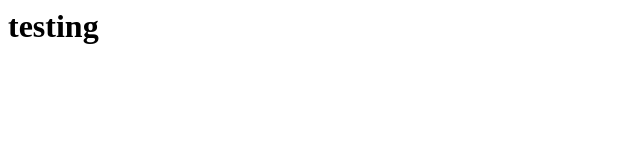
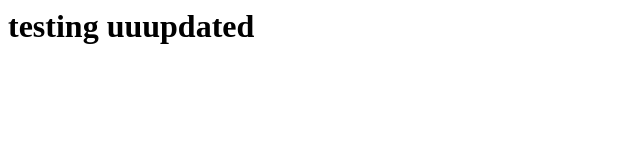
Before and after one commit to queensco/queensco.github.io, a plain HTML site: page index.html in a window 1280 px wide. Shown: the whole page, without its empty margins (0-640 px from the left). Drawn offline with Linux system fonts and the light colour scheme.

```diff
--- a/index.html
+++ b/index.html
@@ -1 +1 @@
-<h1>testing</h1>
+<h1>testing uuupdated</h1>
```
Also changed, not shown: css/style.css (added), js/main.js (added).
